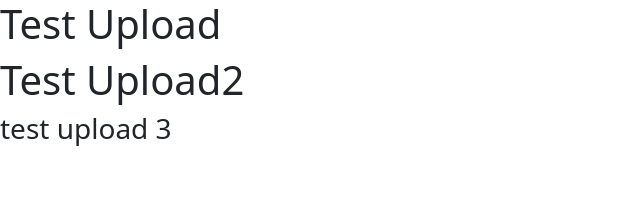
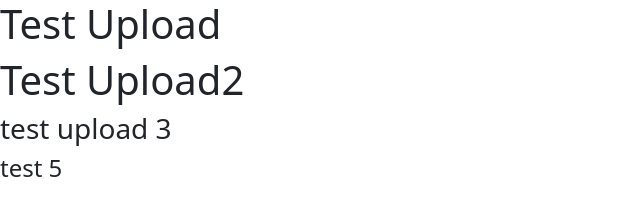
Before and after one commit to bfaradyan/Final-Project-1-Bisma-Jeremi-Nadia, a plain HTML site: page index.html in a window 1280 px wide. Shown: the full height of the page, 0-640 px from the left. Drawn offline with nearby package versions, Linux system fonts and the light colour scheme.

Commit message:
test commit

```diff
--- a/index.html
+++ b/index.html
@@ -11,6 +11,7 @@
     <h1>Test Upload</h1>
     <h1>Test Upload2</h1>
     <h3>test upload 3</h3>
+    <h4>test 5</h4>
 
     <script src="https://cdn.jsdelivr.net/npm/bootstrap@5.2.2/dist/js/bootstrap.bundle.min.js" integrity="sha384-OERcA2EqjJCMA+/3y+gxIOqMEjwtxJY7qPCqsdltbNJuaOe923+mo//f6V8Qbsw3" crossorigin="anonymous"></script>
   </body>
```
